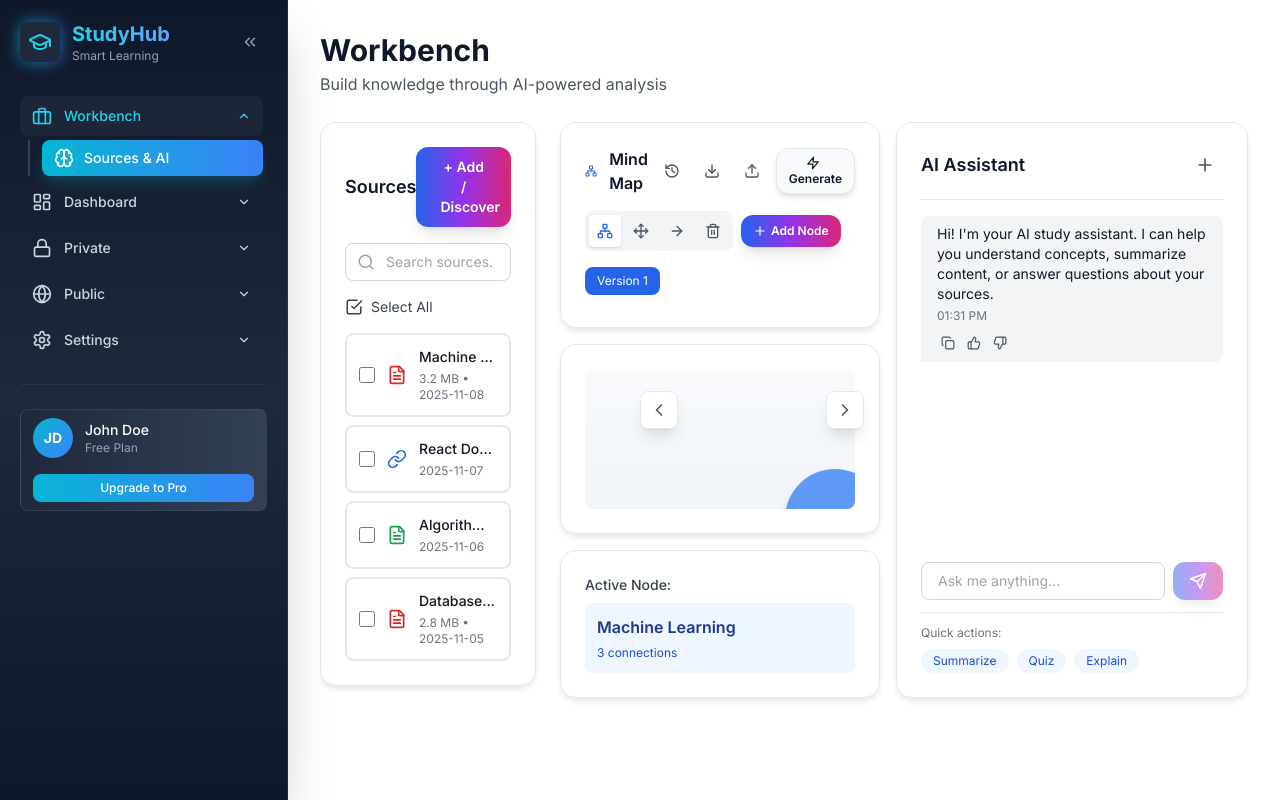
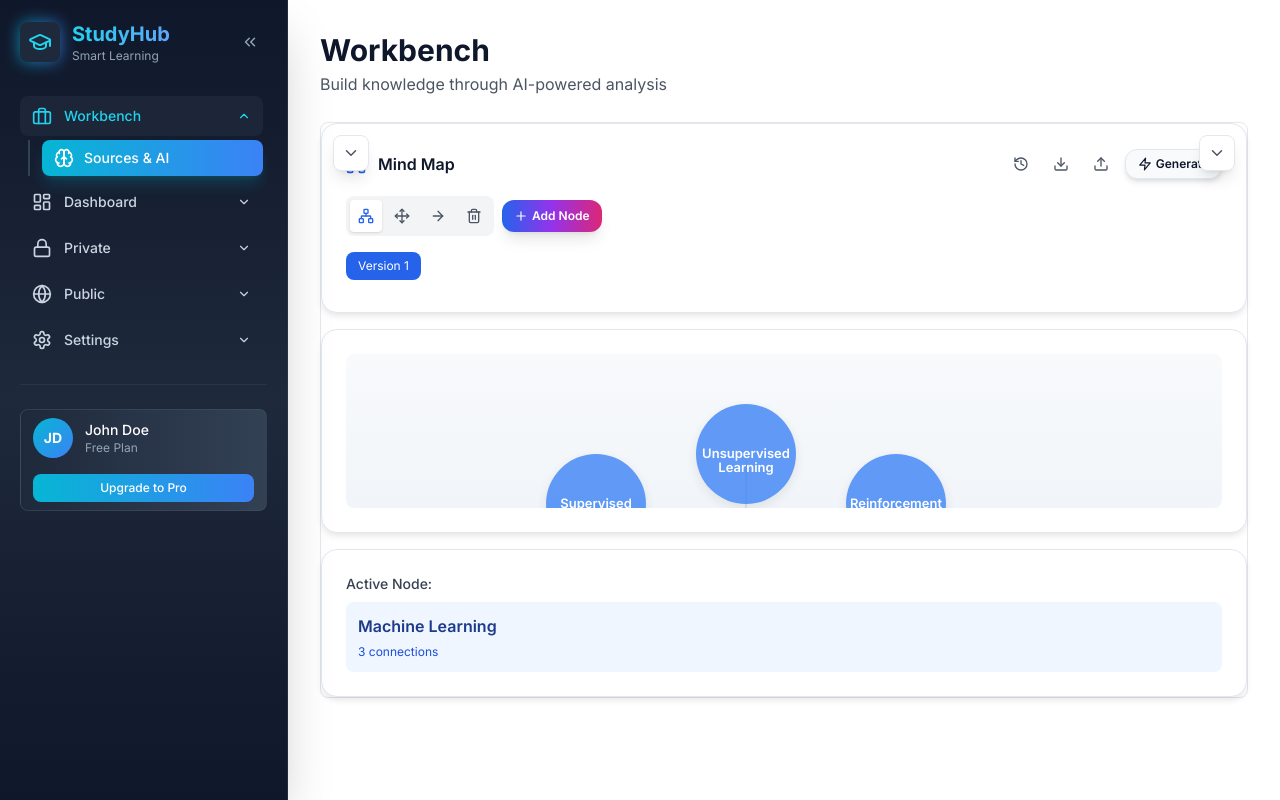
Before and after one commit to TranquilSilence/AI-Chat, a React (Vite) app: page / in a window 1280 px wide. Built offline with nearby package versions, Linux system fonts and the light colour scheme.

Commit message:
Updated Workbench.tsx

```diff
--- a/src/components/views/Workbench.tsx
+++ b/src/components/views/Workbench.tsx
@@ -1,4 +1,4 @@
-import { FileText, Link, Search, CheckSquare, Trash2, Code, Lightbulb, ChevronLeft, ChevronRight } from 'lucide-react';
+import { FileText, Link, Search, CheckSquare, Trash2, Code, Lightbulb, ChevronUp, ChevronDown, X } from 'lucide-react';
 import { useState } from 'react';
 import MindMap from '../workbench/MindMap';
 import ChatPrompt from '../workbench/ChatPrompt';
@@ -14,8 +14,8 @@ interface Source {
 
 export default function Workbench() {
   const [selectedSources, setSelectedSources] = useState<string[]>([]);
-  const [leftPanelVisible, setLeftPanelVisible] = useState(true);
-  const [rightPanelVisible, setRightPanelVisible] = useState(true);
+  const [leftPanelExpanded, setLeftPanelExpanded] = useState(false);
+  const [rightPanelExpanded, setRightPanelExpanded] = useState(false);
   const [sources] = useState<Source[]>([
     { id: '1', type: 'pdf', title: 'Machine Learning Basics.pdf', addedAt: '2025-11-08', size: '3.2 MB' },
     { id: '2', type: 'link', title: 'React Documentation', url: 'https://react.dev', addedAt: '2025-11-07' },
@@ -59,47 +59,42 @@ export default function Workbench() {
         </div>
       </div>
 
-      <div className="relative flex gap-4 h-[calc(100vh-14rem)]">
-        {leftPanelVisible && (
-          <div className="w-80 space-y-4 overflow-y-auto scrollbar-thin pr-2 transition-all duration-300">
-          <div className="card">
-            <div className="flex items-center justify-between mb-4">
-              <h3 className="text-lg font-semibold">Sources</h3>
-              <button className="btn-primary text-sm">+ Add / Discover</button>
+      <div className="relative w-full h-[calc(100vh-14rem)] bg-white rounded-lg border border-gray-200 flex flex-col">
+        <div className="flex-1 relative">
+          <MindMap />
         </div>
 
-            <div className="mb-4">
-              <div className="relative">
-                <Search className="absolute left-3 top-1/2 transform -translate-y-1/2 text-gray-400" size={18} />
+        {leftPanelExpanded && (
+          <div className="absolute left-0 top-0 w-80 h-1/3 bg-white border-r border-gray-200 rounded-tl-lg z-40 flex flex-col">
+            <div className="flex items-center justify-between p-3 border-b border-gray-200">
+              <h3 className="text-base font-semibold">Sources</h3>
+              <button onClick={() => setLeftPanelExpanded(false)} className="p-1 hover:bg-gray-100 rounded">
+                <X size={16} className="text-gray-600" />
+              </button>
+            </div>
+            <div className="flex-1 overflow-y-auto scrollbar-thin px-3 py-2 space-y-2">
+              <div className="relative mb-3">
+                <Search className="absolute left-2 top-1/2 transform -translate-y-1/2 text-gray-400" size={16} />
                 <input
                   type="text"
-                  placeholder="Search sources..."
-                  className="w-full pl-10 pr-4 py-2 border border-gray-300 rounded-lg focus:outline-none focus:ring-2 focus:ring-blue-500 text-sm"
+                  placeholder="Search..."
+                  className="w-full pl-8 pr-3 py-1.5 border border-gray-300 rounded text-sm focus:outline-none focus:ring-2 focus:ring-blue-500"
                 />
               </div>
-            </div>
-
-            <div className="flex items-center gap-3 mb-4">
+              <div className="flex items-center gap-2 mb-2">
                 <button
                   onClick={toggleSelectAll}
-                className="flex items-center gap-2 text-sm text-gray-700 hover:text-blue-600 transition-colors"
+                  className="flex items-center gap-1 text-xs text-gray-700 hover:text-blue-600"
                 >
-                <CheckSquare size={18} />
+                  <CheckSquare size={14} />
                   {selectedSources.length === sources.length ? 'Deselect All' : 'Select All'}
                 </button>
-              {selectedSources.length > 0 && (
-                <button className="flex items-center gap-2 text-sm text-red-600 hover:text-red-700 transition-colors">
-                  <Trash2 size={18} />
-                  Delete ({selectedSources.length})
-                </button>
-              )}
               </div>
-
-            <div className="space-y-2">
+              <div className="space-y-1">
                 {sources.map(source => (
                   <div
                     key={source.id}
-                  className={`flex items-center gap-3 p-3 border-2 rounded-lg cursor-pointer transition-all ${
+                    className={`flex items-center gap-2 p-2 border rounded text-xs cursor-pointer transition-all ${
                       selectedSources.includes(source.id)
                         ? 'border-blue-500 bg-blue-50'
                         : 'border-gray-200 hover:border-blue-300 hover:bg-gray-50'
@@ -110,72 +105,50 @@ export default function Workbench() {
                       type="checkbox"
                       checked={selectedSources.includes(source.id)}
                       onChange={() => toggleSource(source.id)}
-                    className="w-4 h-4"
+                      className="w-3 h-3"
                       onClick={(e) => e.stopPropagation()}
                     />
                     <div className="flex-shrink-0">{getIcon(source.type)}</div>
-                  <div className="flex-1 min-w-0">
-                    <div className="font-medium text-sm text-gray-900 truncate">{source.title}</div>
-                    <div className="text-xs text-gray-500 mt-1">
-                      {source.size && `${source.size} • `}{source.addedAt}
-                    </div>
-                  </div>
+                    <div className="flex-1 min-w-0 truncate">{source.title}</div>
                   </div>
                 ))}
-            </div>
-          </div>
-
-          <div className="card bg-gradient-to-br from-blue-50 to-cyan-50 border-blue-200">
-            <div className="flex items-center gap-3 mb-3">
-              <Lightbulb className="text-blue-600" size={24} />
-              <h3 className="font-semibold text-blue-900">Quick Actions</h3>
-            </div>
-            <div className="space-y-2">
-              <button className="w-full btn-primary text-sm" disabled={selectedSources.length === 0}>
-                Analyze
-              </button>
-              <button className="w-full btn-secondary text-sm" disabled={selectedSources.length === 0}>
-                Connect Ideas
-              </button>
-              <button className="w-full btn-secondary text-sm" disabled={selectedSources.length === 0}>
-                Test Knowledge
-              </button>
-            </div>
-          </div>
-
-          <div className="card bg-gradient-to-br from-slate-50 to-slate-100 border-slate-200 p-4">
-            <div className="flex items-center gap-2 text-sm text-slate-600">
-              <Code size={16} />
-              <span className="font-medium">{selectedSources.length} source(s) selected</span>
               </div>
             </div>
           </div>
         )}
 
-        <button
-          onClick={() => setLeftPanelVisible(!leftPanelVisible)}
-          className={`absolute ${leftPanelVisible ? 'left-80' : 'left-0'} top-1/2 -translate-y-1/2 z-10 p-2 bg-white rounded-lg shadow-lg hover:bg-gray-50 transition-all border border-gray-200`}
-          title={leftPanelVisible ? 'Hide sources panel' : 'Show sources panel'}
-        >
-          {leftPanelVisible ? <ChevronLeft size={20} className="text-gray-600" /> : <ChevronRight size={20} className="text-gray-600" />}
+        {rightPanelExpanded && (
+          <div className="absolute right-0 top-0 w-96 h-1/3 bg-white border-l border-gray-200 rounded-tr-lg z-40 flex flex-col">
+            <div className="flex items-center justify-between p-3 border-b border-gray-200">
+              <h3 className="text-base font-semibold">AI Assistance</h3>
+              <button onClick={() => setRightPanelExpanded(false)} className="p-1 hover:bg-gray-100 rounded">
+                <X size={16} className="text-gray-600" />
               </button>
-
-        <div className="flex-1 transition-all duration-300">
-          <MindMap />
             </div>
-
-        <button
-          onClick={() => setRightPanelVisible(!rightPanelVisible)}
-          className={`absolute ${rightPanelVisible ? 'right-96' : 'right-0'} top-1/2 -translate-y-1/2 z-10 p-2 bg-white rounded-lg shadow-lg hover:bg-gray-50 transition-all border border-gray-200`}
-          title={rightPanelVisible ? 'Hide AI assistant' : 'Show AI assistant'}
-        >
-          {rightPanelVisible ? <ChevronRight size={20} className="text-gray-600" /> : <ChevronLeft size={20} className="text-gray-600" />}
-        </button>
-
-        {rightPanelVisible && (
-          <div className="w-96 transition-all duration-300">
+            <div className="flex-1 overflow-hidden">
               <ChatPrompt />
             </div>
+          </div>
+        )}
+
+        {!leftPanelExpanded && (
+          <button
+            onClick={() => setLeftPanelExpanded(true)}
+            className="absolute left-3 top-3 z-30 p-2 bg-white rounded-lg shadow-lg hover:bg-gray-50 border border-gray-200 transition-all"
+            title="Show sources panel"
+          >
+            <ChevronDown size={18} className="text-gray-600" />
+          </button>
+        )}
+
+        {!rightPanelExpanded && (
+          <button
+            onClick={() => setRightPanelExpanded(true)}
+            className="absolute right-3 top-3 z-30 p-2 bg-white rounded-lg shadow-lg hover:bg-gray-50 border border-gray-200 transition-all"
+            title="Show AI assistant"
+          >
+            <ChevronDown size={18} className="text-gray-600" />
+          </button>
         )}
       </div>
     </div>
```
Lines whose indentation alone changed are shown as unchanged.
